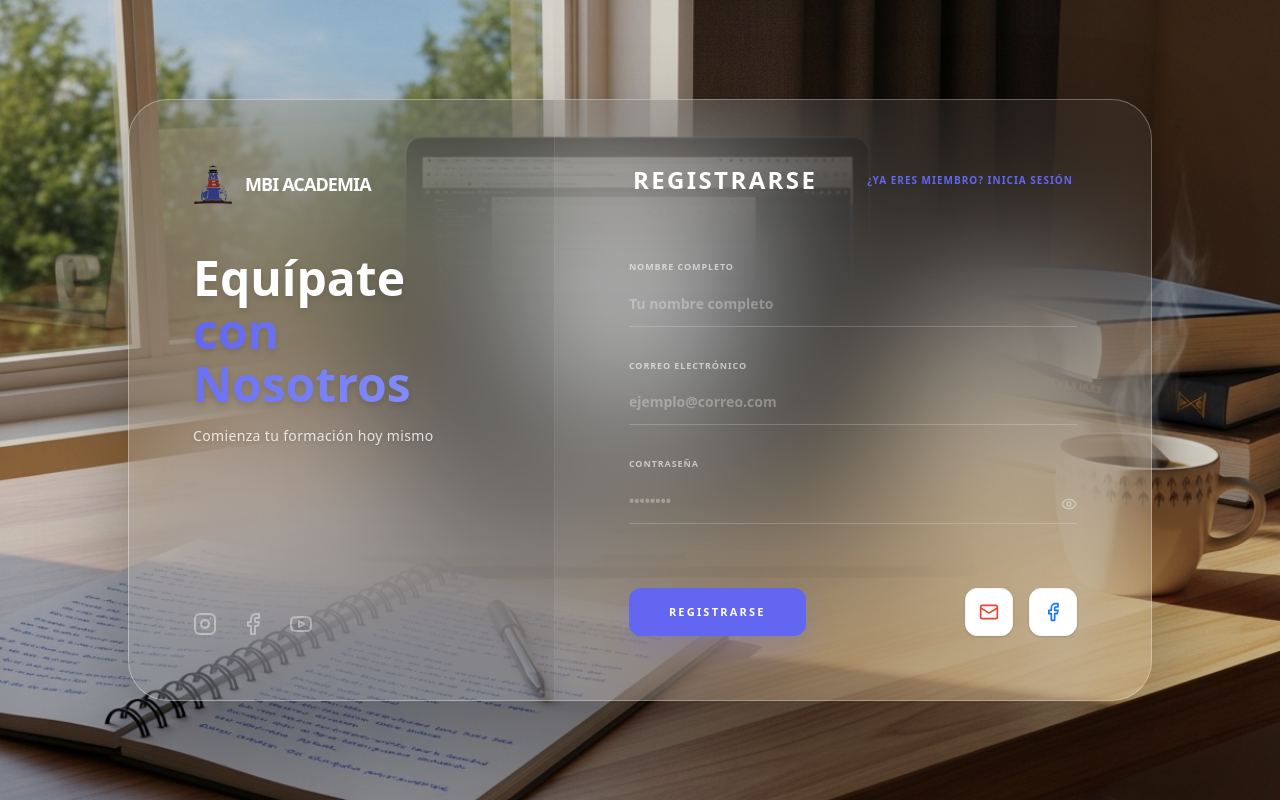
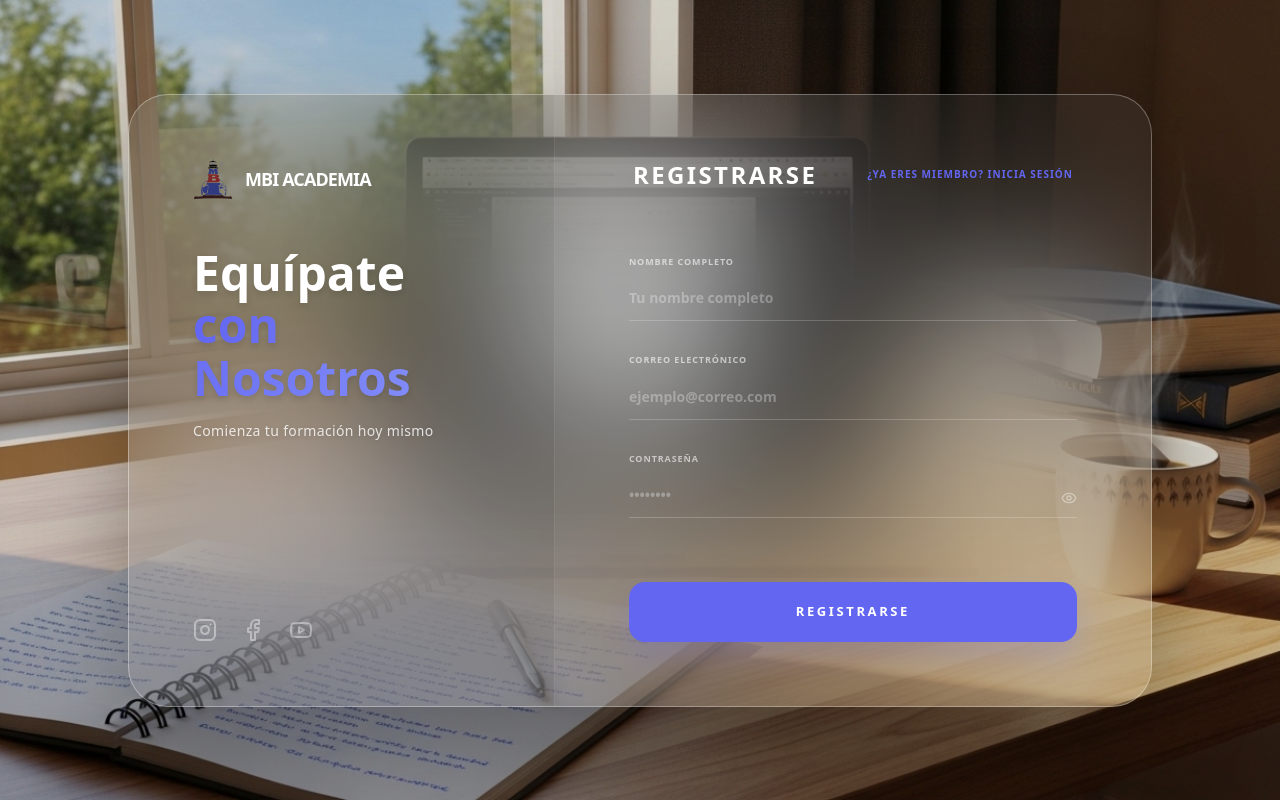
Before and after one commit to Santos-89/lms-interactivo, a Next.js app: page /auth in a window 1280 px wide. Built offline with nearby package versions, Linux system fonts and the light colour scheme; no server answers.

Commit message:
🎨 design: eliminar botones de login social y simplificar interfaz de auth

```diff
--- a/src/app/auth/page.tsx
+++ b/src/app/auth/page.tsx
@@ -69,20 +69,6 @@ export default function AuthPage() {
       setError(err.message);
     } finally {
       setLoading(false);
-    }
-  };
-
-  const handleOAuthLogin = async (provider: 'google' | 'facebook') => {
-    try {
-      const { error } = await supabase.auth.signInWithOAuth({
-        provider,
-        options: {
-          redirectTo: `${window.location.origin}/auth`,
-        },
-      });
-      if (error) throw error;
-    } catch (err: any) {
-      setError(err.message);
     }
   };
 
@@ -259,32 +245,13 @@ export default function AuthPage() {
                 </div>
               </div>
 
-              <div className="pt-8 flex items-center justify-between gap-6">
+              <div className="pt-8 flex flex-col items-center gap-6">
                 <button
                   disabled={loading}
-                  className="px-10 py-4 bg-primary text-white rounded-xl font-black text-[11px] uppercase tracking-[0.2em] hover:bg-primary-hover transition-all shadow-[0_15px_30px_rgba(99,102,241,0.2)] active:scale-[0.98] disabled:opacity-50"
+                  className="w-full py-5 bg-primary text-white rounded-2xl font-black text-[13px] uppercase tracking-[0.2em] hover:bg-primary-hover transition-all shadow-[0_15px_30px_rgba(99,102,241,0.2)] active:scale-[0.98] disabled:opacity-50"
                 >
                   {loading ? 'Procesando...' : tAuth.action}
                 </button>
-
-                <div className="flex gap-4">
-                  <button
-                    type="button"
-                    onClick={() => handleOAuthLogin('google')}
-                    className="w-12 h-12 rounded-xl bg-white border border-slate-100 flex items-center justify-center hover:bg-slate-50 transition-all shadow-sm group"
-                    title="Entrar con Google"
-                  >
-                    <Mail className="w-5 h-5 text-[#EA4335] group-hover:scale-110 transition-transform" />
-                  </button>
-                  <button
-                    type="button"
-                    onClick={() => handleOAuthLogin('facebook')}
-                    className="w-12 h-12 rounded-xl bg-white border border-slate-100 flex items-center justify-center hover:bg-slate-50 transition-all shadow-sm group"
-                    title="Entrar con Facebook"
-                  >
-                    <Facebook className="w-5 h-5 text-[#1877F2] group-hover:scale-110 transition-transform" />
-                  </button>
-                </div>
               </div>
             </form>
           </div>
```
